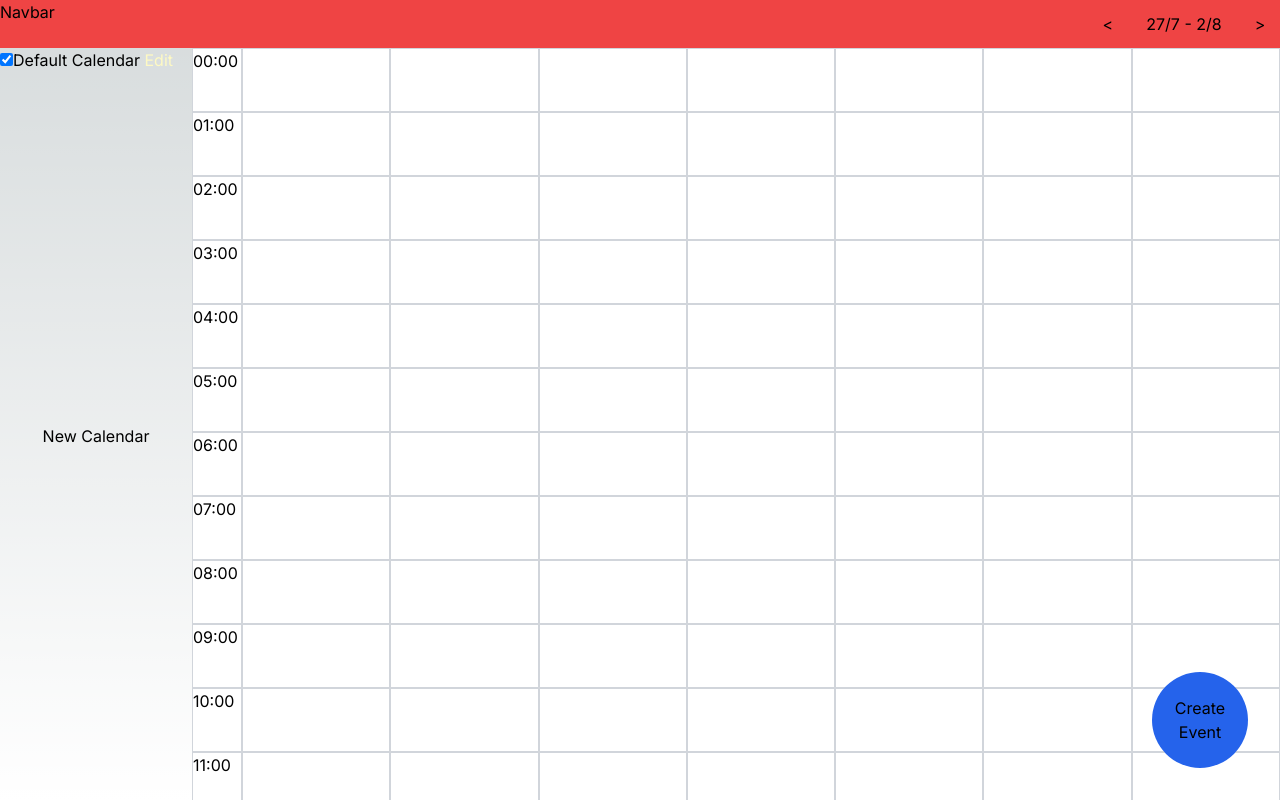
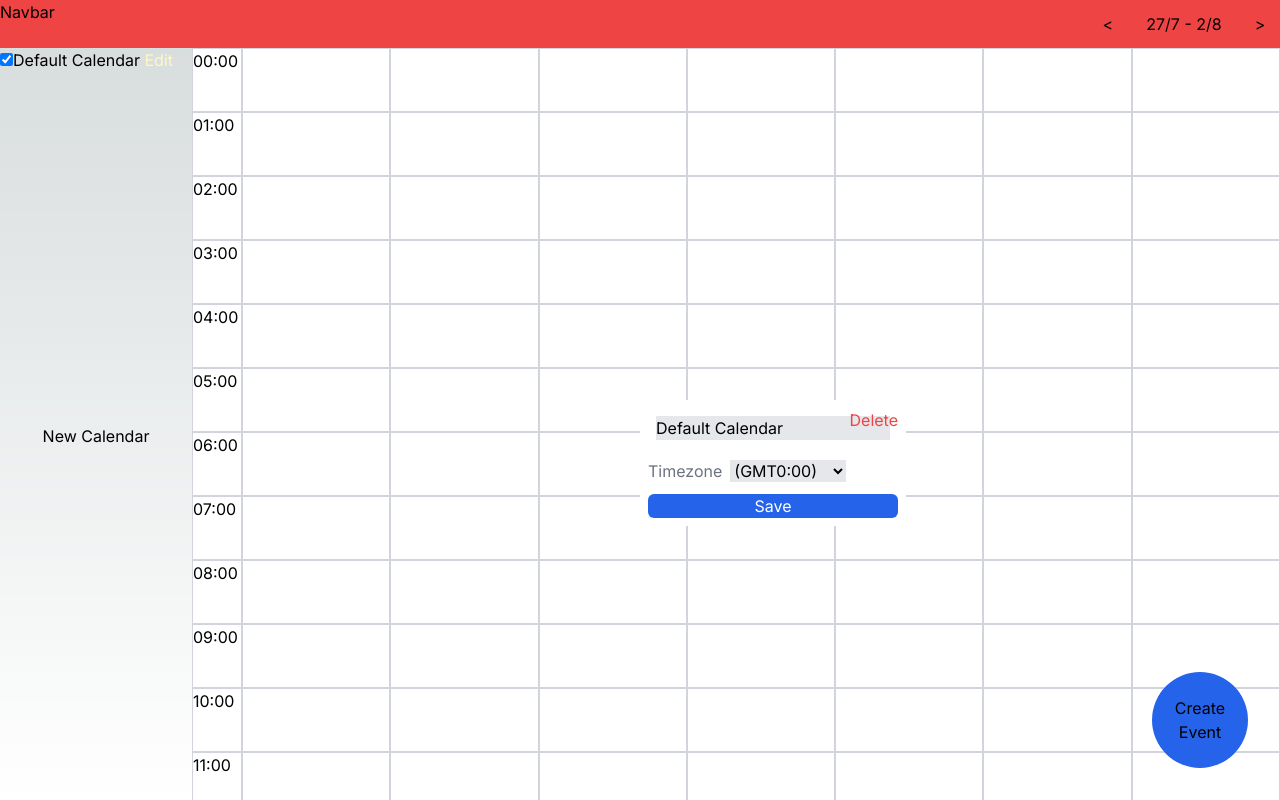
Before and after one commit to lucasduartesobreira/CalendarForge, a Next.js app: page / in a window 1280 px wide. Both pictures are taken after a click on the button "Edit". Built offline with nearby package versions, Linux system fonts and the light colour scheme.

Commit message:
fix(calendars): show update form

```diff
--- a/app/components/calendar/updateCalendar/updateCalendar.tsx
+++ b/app/components/calendar/updateCalendar/updateCalendar.tsx
@@ -31,7 +31,7 @@ const UpdateCalendarForm = ({
             calendarsStorage.updateCalendar(id, form);
             setOpen(false);
           }}
-          className="fixed top-1/2 left-1/2 text-gray-500 p-[8px] flex flex-col gap-[4px] p-4 bg-white rounded-md"
+          className="fixed z-[2000] top-1/2 left-1/2 text-gray-500 p-[8px] flex flex-col gap-[4px] p-4 bg-white rounded-md"
         >
           <input
             title="name"
```
